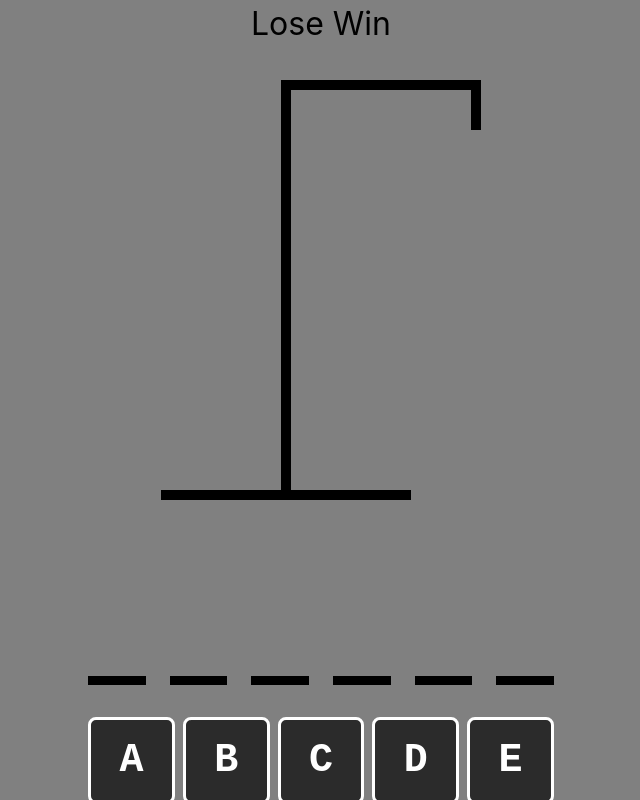
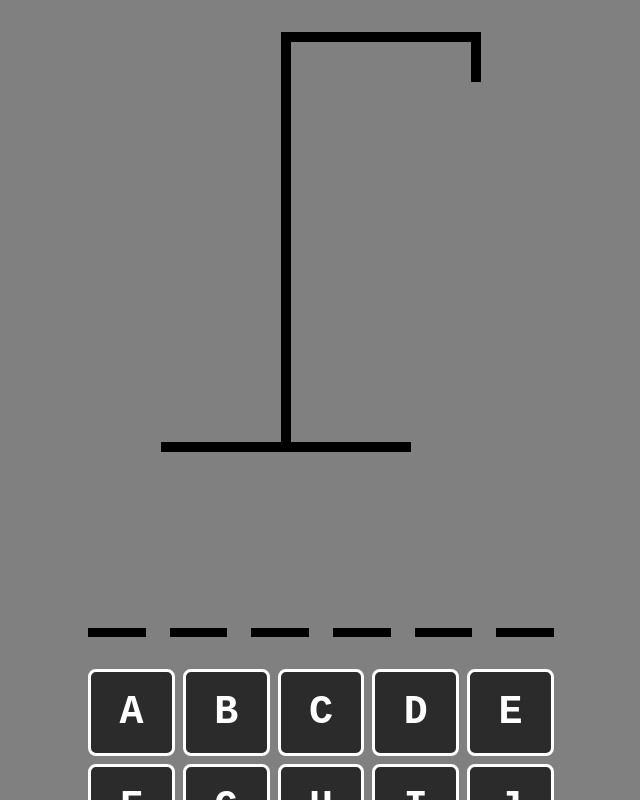
Before and after one commit to Adel2411/tsx-hangman-game, a React (Vite) app in the folder src/: page / in a window 1280 px wide. Shown: the top 800 px of the page, without its empty margins (319-959 px from the left). Built offline with nearby package versions, Linux system fonts and the light colour scheme.

Commit message:
implementing Win and Lose logic

```diff
--- a/src/src/App.tsx
+++ b/src/src/App.tsx
@@ -11,15 +11,19 @@ function App() {
     return wordList[Math.floor(Math.random() * wordList.length)];
   });
   // Letters typed by the user :
-  const [guessedLetters, setGuesssedLetters] = useState<string[]>([]);
+  const [guessedLetters, setGuessedLetters] = useState<string[]>([]);
 
   // Incorrect letters types by the user :
-  const incorectLetters = guessedLetters.filter(letter => !wordToGuess.includes(letter));
+  const incorrectLetters = guessedLetters.filter(letter => !wordToGuess.includes(letter));
+
+  // To know if the user wins or loses :
+  const isLoser: boolean = incorrectLetters.length >= 6;
+  const isWinner: boolean = wordToGuess.split("").every(letter => guessedLetters.includes(letter));
 
   // Function to add the pressed key in the guessedLetters array :
   const addGuessedLetter = useCallback((letter: string): void => {
-      if (guessedLetters.includes(letter)) return;
-      setGuesssedLetters(currentLetters => [...currentLetters, letter]);
+      if (guessedLetters.includes(letter) || isLoser || isWinner) return;
+      setGuessedLetters(currentLetters => [...currentLetters, letter]);
   }, [guessedLetters]);     // the callBack of this function reload only if guessedLetters changes
 
 
@@ -42,14 +46,18 @@ function App() {
 
   return (
       <div className="App">
-          <div className="win-lose">Lose Win</div>
-          <HangmanDraw numberOfGuessed={incorectLetters.length}/>
+          <div className="win-lose">
+              {isWinner ? "Winner !": ""}
+              {isLoser ? "Loser !": ""}
+          </div>
+          <HangmanDraw numberOfGuessed={incorrectLetters.length}/>
           <HangmanWord word={wordToGuess} guessedLetters={guessedLetters}/>
           <div className="keys-div">
               <HangmanKeyboard
                   activeLetters={guessedLetters.filter(letter => wordToGuess.includes(letter))}
-                  inactiveLetters={incorectLetters}
+                  inactiveLetters={incorrectLetters}
                   addGuessedLetters={addGuessedLetter}
+                  disabled={isWinner || isLoser}
               />
           </div>
       </div>
--- a/src/src/Components/HangmanKeyboard.tsx
+++ b/src/src/Components/HangmanKeyboard.tsx
@@ -16,17 +16,18 @@ const KEYBOARD_KEYS = [
 type keyboardProps = {
     activeLetters: string[],
     inactiveLetters: string[],
-    addGuessedLetters: (letter: string) => void
+    addGuessedLetters: (letter: string) => void,
+    disabled?: boolean
 }
 
-export function HangmanKeyboard({activeLetters, inactiveLetters, addGuessedLetters}: keyboardProps) {
+export function HangmanKeyboard({activeLetters, inactiveLetters, addGuessedLetters, disabled = false}: keyboardProps) {
     return <div className="keyboard-div">
         {KEYBOARD_KEYS.map((key) => {
             const isActive = activeLetters.includes(key);
             const isInactive = inactiveLetters.includes(key);
             const activeClass: string = isActive ? "active" : "";
             const inactiveClass: string = isInactive ? "inactive" : "";
-            return (<button onClick={() => addGuessedLetters(key)}  disabled={isActive | isInactive} className={`key-button ${activeClass} ${inactiveClass}`} key={key}>
+            return (<button onClick={() => addGuessedLetters(key)}  disabled={isActive || isInactive || disabled} className={`key-button ${activeClass} ${inactiveClass}`} key={key}>
                 {key}
             </button>)
         })}
```
